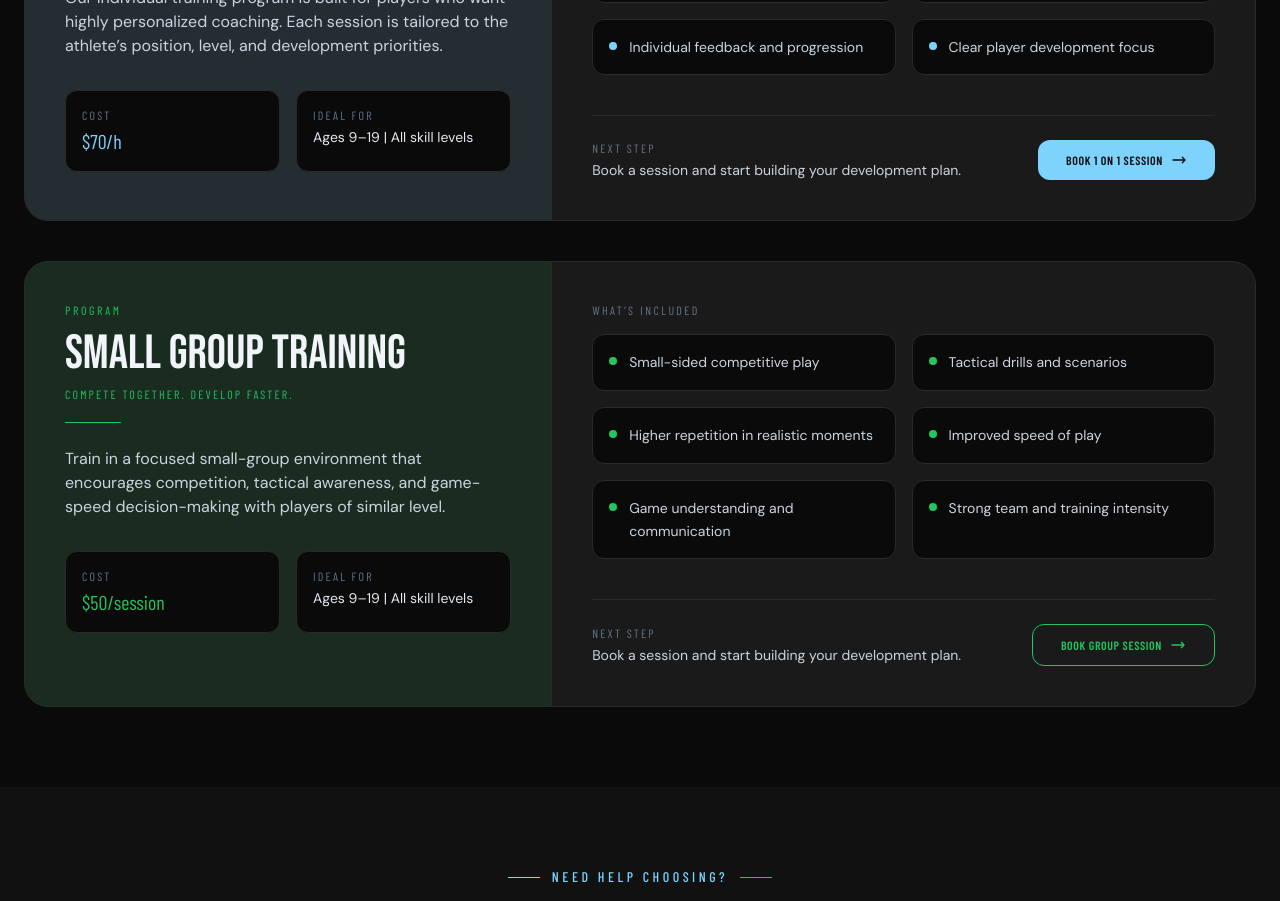
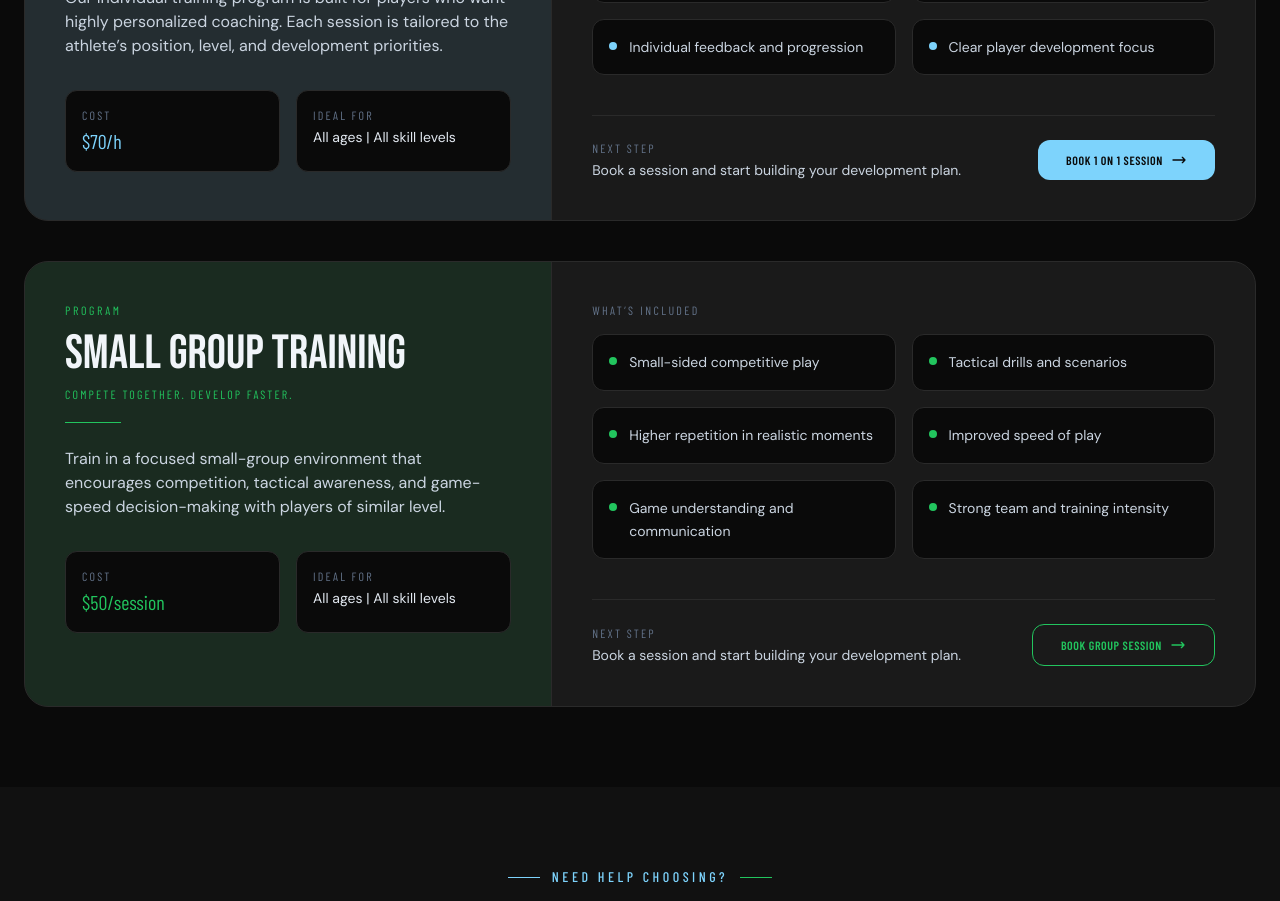
Before and after one commit to savannahathleticacademy-sys/savannah-athletic, a React (Vite) app: page /programs in a window 1280 px wide. Shown: the part 860-1761 px from the top of the page. Built offline with nearby package versions, Linux system fonts and the light colour scheme; a web font is replaced by a local one.

Commit message:
Update Programs.jsx

```diff
--- a/src/Programs.jsx
+++ b/src/Programs.jsx
@@ -17,7 +17,7 @@ const programs = [
       'Individual feedback and progression',
       'Clear player development focus',
     ],
-    ideal: 'Ages 9–19 | All skill levels',
+    ideal: 'All ages | All skill levels',
     cta: 'Book 1 on 1 Session',
     theme: 'primary',
   },
@@ -36,7 +36,7 @@ const programs = [
       'Game understanding and communication',
       'Strong team and training intensity',
     ],
-    ideal: 'Ages 9–19 | All skill levels',
+    ideal: 'All ages | All skill levels',
     cta: 'Book Group Session',
     theme: 'green',
   },
```
